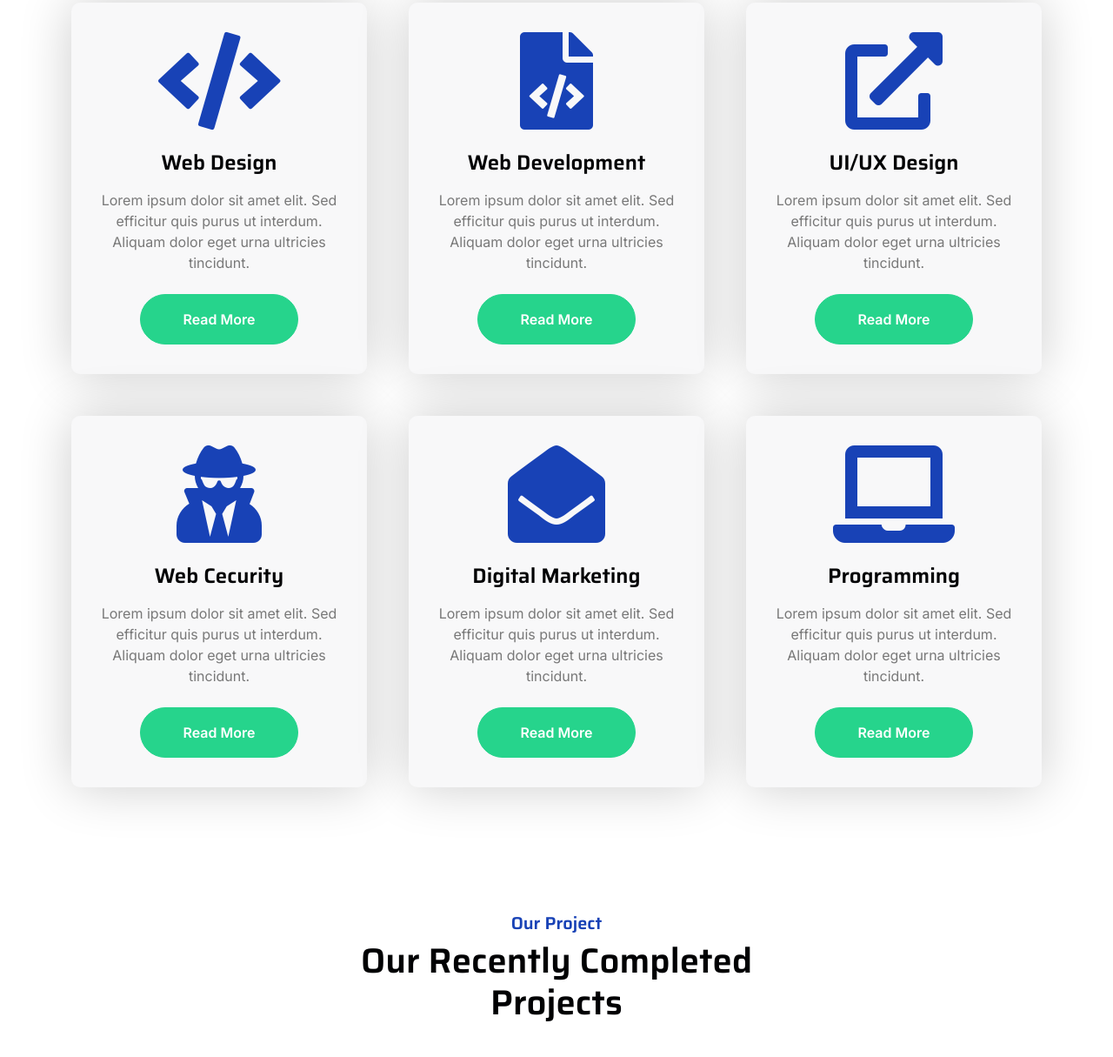
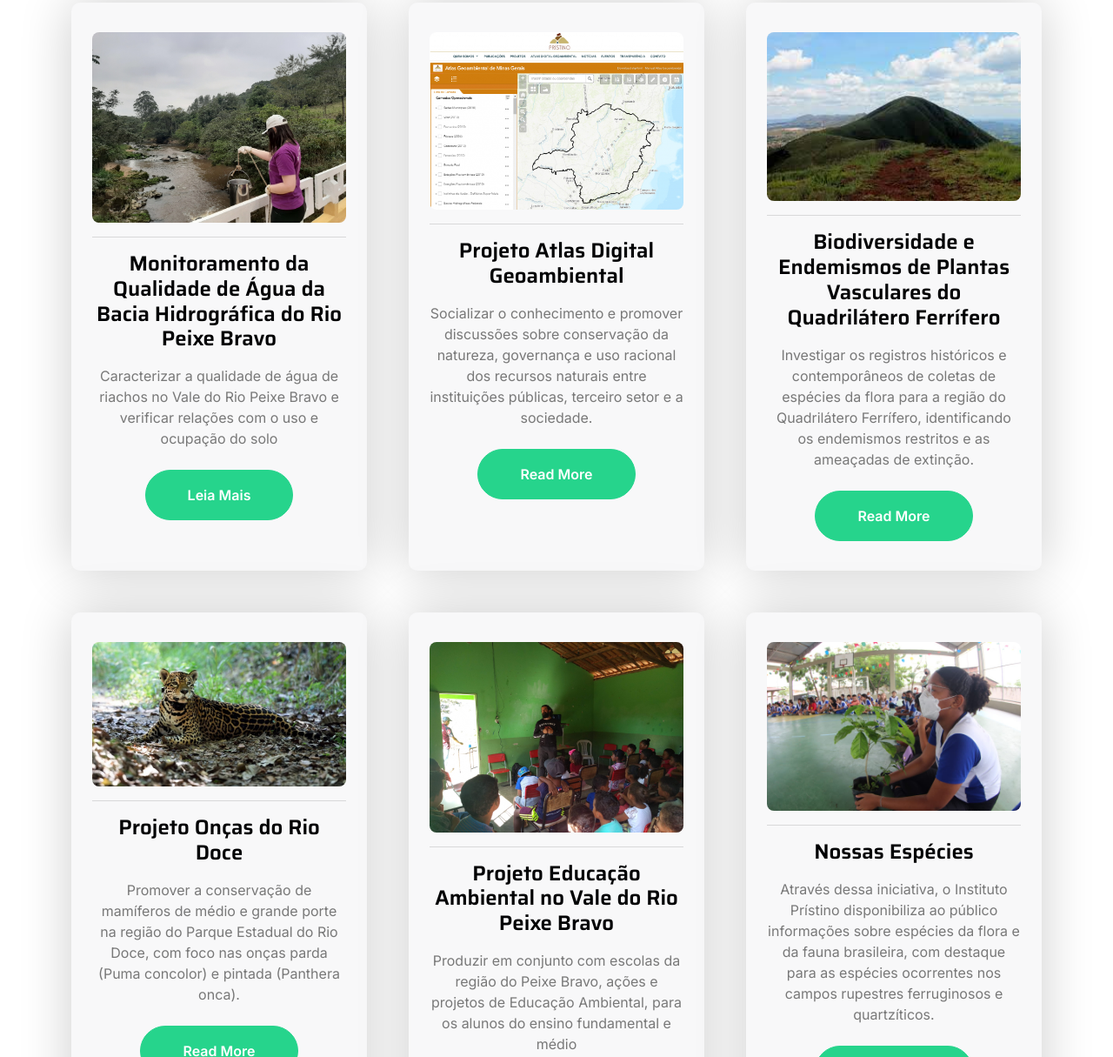
Before and after one commit to SamyrUSalem/MeioAmbiente, a plain HTML site: page index.html in a window 1280 px wide. Shown: the part 1949-3164 px from the top of the page at 87% size. Drawn offline with nearby package versions, Linux system fonts and the light colour scheme.

Commit message:
projetos ambiente

```diff
--- a/index.html
+++ b/index.html
@@ -222,10 +222,10 @@
                         <div class="services-item bg-light">
                             <div class="p-4 text-center services-content">
                                 <div class="services-content-icon">
-                                    <i class="fa fa-code fa-7x mb-4 text-primary"></i>
-                                    <h4 class="mb-3">Web Design</h4>
-                                    <p class="mb-4">Lorem ipsum dolor sit amet elit. Sed efficitur quis purus ut interdum. Aliquam dolor eget urna ultricies tincidunt.</p>
-                                    <a href="" class="btn btn-secondary text-white px-5 py-3 rounded-pill">Read More</a>
+                                    <img src="img/projeto-1.jpg" class="img-fluid w-100 rounded" alt=""><hr>
+                                    <h4 class="mb-3">Monitoramento da Qualidade de Água da Bacia Hidrográfica do Rio Peixe Bravo</h4>
+                                    <p class="mb-4">Caracterizar a qualidade de água de riachos no Vale do Rio Peixe Bravo e verificar relações com o uso e ocupação do solo</p>
+                                    <a href="" class="btn btn-secondary text-white px-5 py-3 rounded-pill">Leia Mais</a>
                                 </div>
                             </div>
                         </div>
@@ -234,9 +234,10 @@
                         <div class="services-item bg-light">
                             <div class="p-4 text-center services-content">
                                 <div class="services-content-icon">
-                                    <i class="fa fa-file-code fa-7x mb-4 text-primary"></i>
-                                    <h4 class="mb-3">Web Development</h4>
-                                    <p class="mb-4">Lorem ipsum dolor sit amet elit. Sed efficitur quis purus ut interdum. Aliquam dolor eget urna ultricies tincidunt.</p>
+                                    <img src="img/projeto-atlas.png" class="img-fluid w-100 rounded" alt=""><hr>
+                                    <h4 class="mb-3">Projeto Atlas Digital Geoambiental
+                                    </h4>
+                                    <p class="mb-4">Socializar o conhecimento e promover discussões sobre conservação da natureza, governança e uso racional dos recursos naturais entre instituições públicas, terceiro setor e a sociedade.</p>
                                     <a href="" class="btn btn-secondary text-white px-5 py-3 rounded-pill">Read More</a>
                                 </div>
                             </div>
@@ -246,9 +247,9 @@
                         <div class="services-item bg-light">
                             <div class="p-4 text-center services-content">
                                 <div class="services-content-icon">
-                                    <i class="fa fa-external-link-alt fa-7x mb-4 text-primary"></i>
-                                    <h4 class="mb-3">UI/UX Design</h4>
-                                    <p class="mb-4">Lorem ipsum dolor sit amet elit. Sed efficitur quis purus ut interdum. Aliquam dolor eget urna ultricies tincidunt.</p>
+                                    <img src="img/projeto-serra.jpg" class="img-fluid w-100 rounded" alt=""><hr>
+                                    <h4 class="mb-3">Biodiversidade e Endemismos de Plantas Vasculares do Quadrilátero Ferrífero</h4>
+                                    <p class="mb-4">Investigar os registros históricos e contemporâneos de coletas de espécies da flora para a região do Quadrilátero Ferrífero, identificando os endemismos restritos e as ameaçadas de extinção.</p>
                                     <a href="" class="btn btn-secondary text-white px-5 py-3 rounded-pill">Read More</a>
                                 </div>
                             </div>
@@ -258,9 +259,9 @@
                         <div class="services-item bg-light">
                             <div class="p-4 text-center services-content">
                                 <div class="services-content-icon">
-                                    <i class="fas fa-user-secret fa-7x mb-4 text-primary"></i>
-                                    <h4 class="mb-3">Web Cecurity</h4>
-                                    <p class="mb-4">Lorem ipsum dolor sit amet elit. Sed efficitur quis purus ut interdum. Aliquam dolor eget urna ultricies tincidunt.</p>
+                                    <img src="img/projeto-onca.jpg" class="img-fluid w-100 rounded" alt=""><hr>
+                                    <h4 class="mb-3">Projeto Onças do Rio Doce</h4>
+                                    <p class="mb-4">Promover a conservação de mamíferos de médio e grande porte na região do Parque Estadual do Rio Doce, com foco nas onças parda (Puma concolor) e pintada (Panthera onca).</p>
                                     <a href="" class="btn btn-secondary text-white px-5 py-3 rounded-pill">Read More</a>
                                 </div>
 
@@ -271,9 +272,9 @@
                         <div class="services-item bg-light">
                             <div class="p-4 text-center services-content">
                                 <div class="services-content-icon">
-                                    <i class="fa fa-envelope-open fa-7x mb-4 text-primary"></i>
-                                    <h4 class="mb-3">Digital Marketing</h4>
-                                    <p class="mb-4">Lorem ipsum dolor sit amet elit. Sed efficitur quis purus ut interdum. Aliquam dolor eget urna ultricies tincidunt.</p>
+                                    <img src="img/projeto-educacao.png" class="img-fluid w-100 rounded" alt=""><hr>
+                                    <h4 class="mb-3">Projeto Educação Ambiental no Vale do Rio Peixe Bravo</h4>
+                                    <p class="mb-4">Produzir em conjunto com escolas da região do Peixe Bravo, ações e projetos de Educação Ambiental, para os alunos do ensino fundamental e médio</p>
                                     <a href="" class="btn btn-secondary text-white px-5 py-3 rounded-pill">Read More</a>
                                 </div>
                             </div>
@@ -283,9 +284,10 @@
                         <div class="services-item bg-light">
                             <div class="p-4 text-center services-content">
                                 <div class="services-content-icon">
-                                    <i class="fas fa-laptop fa-7x mb-4 text-primary"></i>
-                                    <h4 class="mb-3">Programming</h4>
-                                    <p class="mb-4">Lorem ipsum dolor sit amet elit. Sed efficitur quis purus ut interdum. Aliquam dolor eget urna ultricies tincidunt.</p>
+                                    <img src="img/projeto-nossas-plantas.jpg" class="img-fluid w-100 rounded" alt=""><hr>
+                                    <h4 class="mb-3">Nossas Espécies
+                                    </h4>
+                                    <p class="mb-4">Através dessa iniciativa, o Instituto Prístino disponibiliza ao público informações sobre espécies da flora e da fauna brasileira, com destaque para as espécies ocorrentes nos campos rupestres ferruginosos e quartzíticos.</p>
                                     <a href="" class="btn btn-secondary text-white px-5 py-3 rounded-pill">Read More</a>
                                 </div>
                             </div>
@@ -301,18 +303,18 @@
         <div class="container-fluid project py-5 mb-5">
             <div class="container">
                 <div class="text-center mx-auto pb-5 wow fadeIn" data-wow-delay=".3s" style="max-width: 600px;">
-                    <h5 class="text-primary">Our Project</h5>
-                    <h1>Our Recently Completed Projects</h1>
+                    <h5 class="text-primary">Nossos Projetos</h5>
+                    <h1>Projetos em andamento</h1>
                 </div>
                 <div class="row g-5">
                     <div class="col-md-6 col-lg-4 wow fadeIn" data-wow-delay=".3s">
                         <div class="project-item">
                             <div class="project-img">
-                                <img src="img/project-1.jpg" class="img-fluid w-100 rounded" alt="">
+                                <img src="img/projeto-1.jpg" class="img-fluid w-100 rounded" alt="">
                                 <div class="project-content">
                                     <a href="#" class="text-center">
-                                        <h4 class="text-secondary">Web design</h4>
-                                        <p class="m-0 text-white">Web Analysis</p>
+                                        <h4 class="text-secondary">Monitoramente da Qualidade</h4>
+                                        <p class="m-0 text-white"> de Água da bacia Hidrografica</p>
                                     </a>
                                 </div>
                             </div>
@@ -324,7 +326,8 @@
                                 <img src="img/project-2.jpg" class="img-fluid w-100 rounded" alt="">
                                 <div class="project-content">
                                     <a href="#" class="text-center">
-                                        <h4 class="text-secondary">Cyber Security</h4>
+                                        <h4 class="text-secondary">Atlas Digital Geoambiental
+                                        </h4>
                                         <p class="m-0 text-white">Cyber Security Core</p>
                                     </a>
                                 </div>
```
Also changed, not shown: img/projeto-1.jpg (added), img/projeto-atlas.png (added), img/projeto-educacao.png (added), img/projeto-nossas-plantas.jpg (added), img/projeto-onca.jpg (added), img/projeto-serra.jpg (added).
